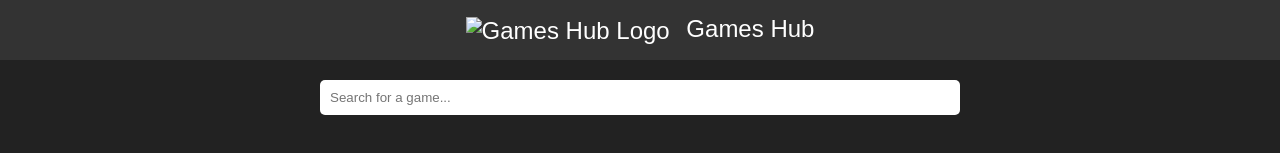
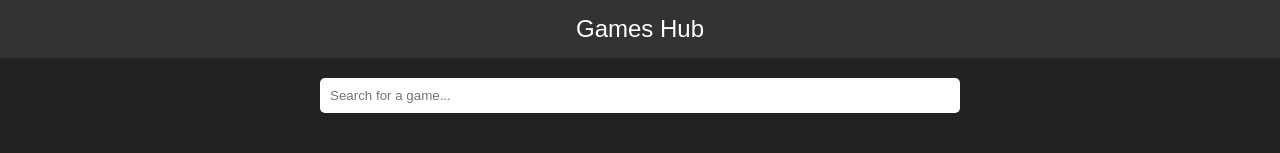
Before and after one commit to LiamChii/Game-Hub, a plain HTML site: page index.html in a window 1280 px wide. Shown: the top 153 px of the page. Drawn offline with Linux system fonts and the light colour scheme.

Commit message:
index.html

```diff
--- a/index.html
+++ b/index.html
@@ -4,6 +4,8 @@
     <meta charset="UTF-8">
     <meta name="viewport" content="width=device-width, initial-scale=1.0">
     <title>Games Hub</title>
+    <!-- Add favicon here with .ico file -->
+    <link rel="icon" href="favicon.ico" type="image/x-icon">
     <style>
         body {
             font-family: Arial, sans-serif;
@@ -17,11 +19,6 @@
             padding: 15px;
             text-align: center;
             font-size: 24px;
-        }
-        .header img {
-            height: 40px; /* Adjust the logo size */
-            vertical-align: middle;
-            margin-right: 10px;
         }
         .search-container {
             text-align: center;
@@ -55,7 +52,6 @@
 </head>
 <body>
     <div class="header">
-        <img src="favvicon.ico" alt="Games Hub Logo"> <!-- Your logo here -->
         Games Hub
     </div>
     <div class="search-container">
```
